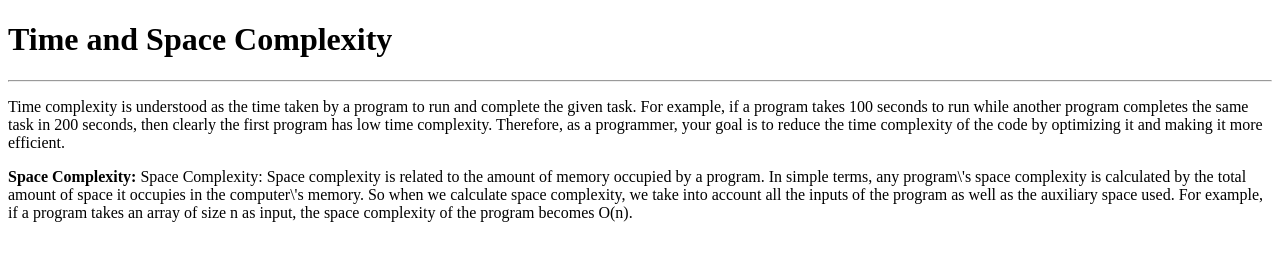
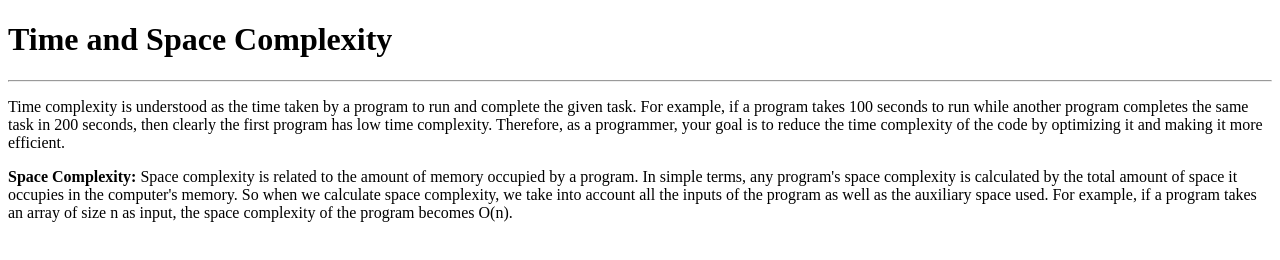
Before and after one commit to acciojob/time-and-space-complexity-tnwrvkrm, a website: page main.html in a window 1280 px wide. Drawn offline with Linux system fonts and the light colour scheme.

Commit message:
created a submission

```diff
--- a/main.html
+++ b/main.html
@@ -11,7 +11,7 @@
 	<h1>Time and Space Complexity</h1>
 	<hr>
 	<p>Time complexity is understood as the time taken by a program to run and complete the given task. For example, if a program takes 100 seconds to run while another program completes the same task in 200 seconds, then clearly the first program has low time complexity. Therefore, as a programmer, your goal is to reduce the time complexity of the code by optimizing it and making it more efficient.</p>
-	<p><b>Space Complexity:</b> Space Complexity: Space complexity is related to the amount of memory occupied by a program. In simple terms, any program\'s space complexity is calculated by the total amount of space it occupies in the computer\'s memory. So when we calculate space complexity, we take into account all the inputs of the program as well as the auxiliary space used. For example, if a program takes an array of size n as input, the space complexity of the program becomes O(n).</p>
+	<p><b>Space Complexity:</b> Space complexity is related to the amount of memory occupied by a program. In simple terms, any program's space complexity is calculated by the total amount of space it occupies in the computer's memory. So when we calculate space complexity, we take into account all the inputs of the program as well as the auxiliary space used. For example, if a program takes an array of size n as input, the space complexity of the program becomes O(n).</p>
     <script type="text/javascript" src="./script.js">
 </script>
 
```
